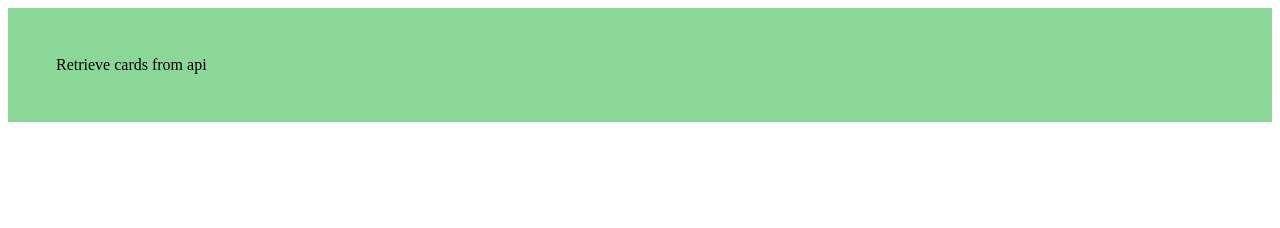
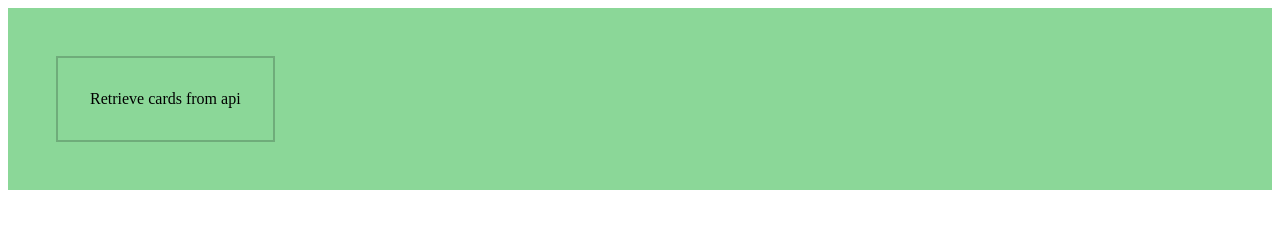
Before and after one commit to Dominique-Sakrisson/express-htmx, a website: page public/index.html in a window 1280 px wide. Drawn offline with Linux system fonts and the light colour scheme.

Commit message:
Dev (#4)
* Add in usage of the htmx library to landing page

* Cleanup logging in controller file

* Merge from main, update branch

* Add stylesheet for index.html

* Add css ruling for the div that handles the request for cards

* Remove line

Co-authored-by: Dominique Sakrisson <domsakrisson@gmailcom>

```diff
--- a/public/stylesheets/globalStyle.css
+++ b/public/stylesheets/globalStyle.css
@@ -2,10 +2,14 @@
     background-color: rgba(25, 175, 50, .5);
     padding: 3rem;
 }
-
+#getCards{
+    border: 2px solid rgba(0,0,0,.2);
+    width: max-content;
+    padding: 2rem;
+}
 #cardBoard{
     background-color: rgba(129, 77, 8, 0.863);
-
+    text-align: center;
 }
 #cardBoard ul{
     padding: 2rem;
@@ -17,5 +21,4 @@
 #cardBoard img{
     width: 267px;
     height: 372px;
-
 }
```
